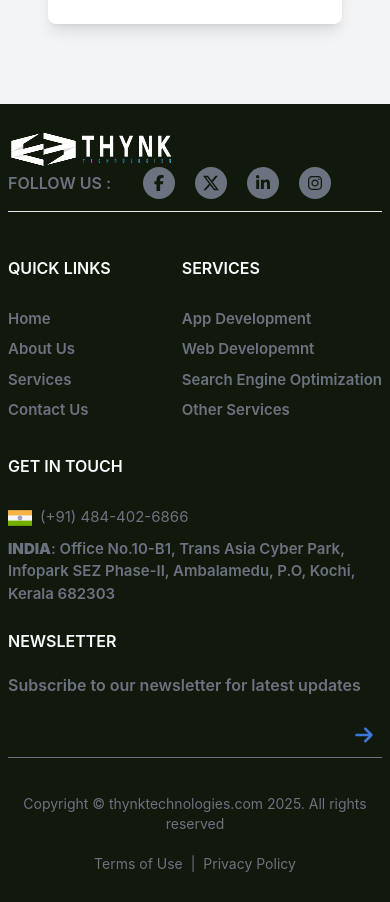
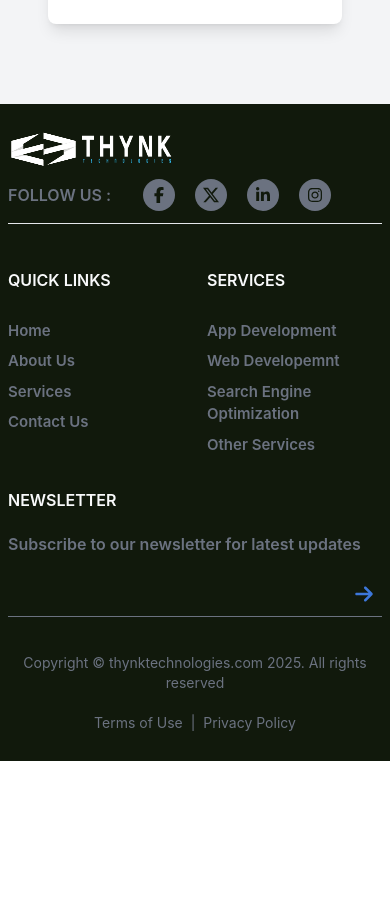
Before and after one commit to 94edwin89/thynk-tech, a React (Vite) app: page /about-us in a window 390 px wide. Shown: the part 3725-4627 px from the top of the page. After the commit the page ends 4486 px from the top, so only its background shows below. Built offline with nearby package versions, Linux system fonts and the light colour scheme.

Commit message:
fixes in footer

```diff
--- a/src/components/layouts/Footer.jsx
+++ b/src/components/layouts/Footer.jsx
@@ -14,7 +14,7 @@ const Footer = () => {
     <div className="dark-bg h-auto py-5">
       <div className="container-1200 mx-auto flex flex-col gap-3">
         {/* Logo and social Media Links */}
-        <div className="flex flex-wrap justify-between items-center">
+        <div className="flex flex-col items-start gap-3 sm:flex-row sm:justify-between sm:items-center">
           {/* image */}
           <Logo footer={true}/>
           {/* follow us */}
@@ -42,7 +42,7 @@ const Footer = () => {
         <hr className="light-text border-t" />
 
         {/* LINKS   */}
-        <div className="flex flex-wrap justify-between mt-8 gap-6">
+        <div className="grid grid-cols-2 sm:grid-cols-3 md:grid-cols-4 justify-between mt-8 gap-6">
           {/* Quick links */}
           <div className="flex flex-col gap-5">
             <h6 className="uppercase extra-light-text  text-md font-semibold">
@@ -54,7 +54,7 @@ const Footer = () => {
                   key={link?.title}
                   className="my-2 hover:text-white font-semibold text-[15px]"
                 >
-                  <Link to={link.url}>{link?.title}</Link>
+                  <Link to={link.url} onClick={() => window.scrollTo(0, 0)}>{link?.title}</Link>
                 </li>
               ))}
             </ul>
@@ -78,7 +78,7 @@ const Footer = () => {
           </div>
 
           {/* Get In Touch */}
-          <div className="flex flex-col gap-5">
+          <div className="hidden sm:flex flex-col gap-5">
             <h6 className="uppercase extra-light-text  text-md font-semibold">
               Get In Touch
             </h6>
@@ -91,13 +91,13 @@ const Footer = () => {
               </li>
 
               <li className="text-wrap text-[15px] font-semibold">
-                <strong>INDIA</strong>: Office No.10-B1, Trans Asia Cyber Park,
-                Infopark SEZ Phase-II, Ambalamedu, P.O, Kochi, Kerala 682303
+                <strong>INDIA</strong>: Office No.10-B1, Wayanad,
+                Sulthan Batheri, P.O, Wayanad, Kerala 682303
               </li>
             </ul>
           </div>
           {/* Subscibe to the Email */}
-          <div className="flex flex-col gap-5 w-full md:max-w-[280px]">
+          <div className="col-span-2 sm:col-span-3 md:col-span-1 flex flex-col gap-5 w-full md:max-w-[280px]">
             <h6 className="uppercase extra-light-text  text-md font-semibold">
               Newsletter
             </h6>
@@ -115,7 +115,7 @@ const Footer = () => {
         </div>
 
         {/* Copyright */}
-        <div className="flex justify-between items-center mt-6 flex-wrap gap-5">
+        <div className="flex flex-col sm:flex-row justify-between items-center mt-6 gap-5 w-full">
           <p className="light-text text-center text-sm">
            Copyright &copy; thynktechnologies.com  {" "}
             {new Date().getFullYear()}. All rights reserved
--- a/src/constants/constants.js
+++ b/src/constants/constants.js
@@ -125,7 +125,7 @@ export const serviceLinks = [
   },
   {
     title : "Other Services",
-    url : "/services"
+    url : "/services/web-dev"
   }
 ];
 
--- a/src/index.css
+++ b/src/index.css
@@ -6,6 +6,7 @@
 * {
   padding: 0;
   margin: 0;
+  scroll-behavior: smooth;
 }
 
 @layer base {
@@ -88,3 +89,7 @@
   .header-4{
     @apply leading-8  sm:leading-10 tracking-wide text-2xl font-bold
   }
+
+  .service-img{
+    @apply w-full h-[350px] sm:h-[400px] md:w-[500px] object-contain
+  }
--- a/src/pages/Services.jsx
+++ b/src/pages/Services.jsx
@@ -59,7 +59,7 @@ const generateMotionStyles = (right=false) => {
         <motion.img
           src={serviceImg1}
           alt="Service Image"
-          className="w-full h-full md:h-[450px] md:w-[650px]"
+          className="service-img"
           {...(generateMotionStyles(true))}
         />
       </div>
@@ -80,7 +80,7 @@ const generateMotionStyles = (right=false) => {
             <motion.img
               src={serviceImg2}
               alt="Service Image"
-              className="w-full h-auto md:h-[400px] md:w-[450px] object-cover"
+              className="service-img"
               {...(generateMotionStyles())}
             />
             <motion.div
@@ -131,7 +131,7 @@ const generateMotionStyles = (right=false) => {
             <motion.img
               src={serviceImg3}
               alt="Service Image"
-              className="w-full h-auto md:h-[400px] md:w-[500px] object-contain"
+              className="service-img"
               {...(generateMotionStyles(true))}
             />
           </div>
@@ -159,7 +159,7 @@ const generateMotionStyles = (right=false) => {
             <motion.img
               src={serviceImg4}
               alt="Service Image"
-              className="w-full h-full md:h-[400px] md:w-[500px] object-contain"
+              className="service-img"
               {...(generateMotionStyles())}
             />
             <motion.div
```
